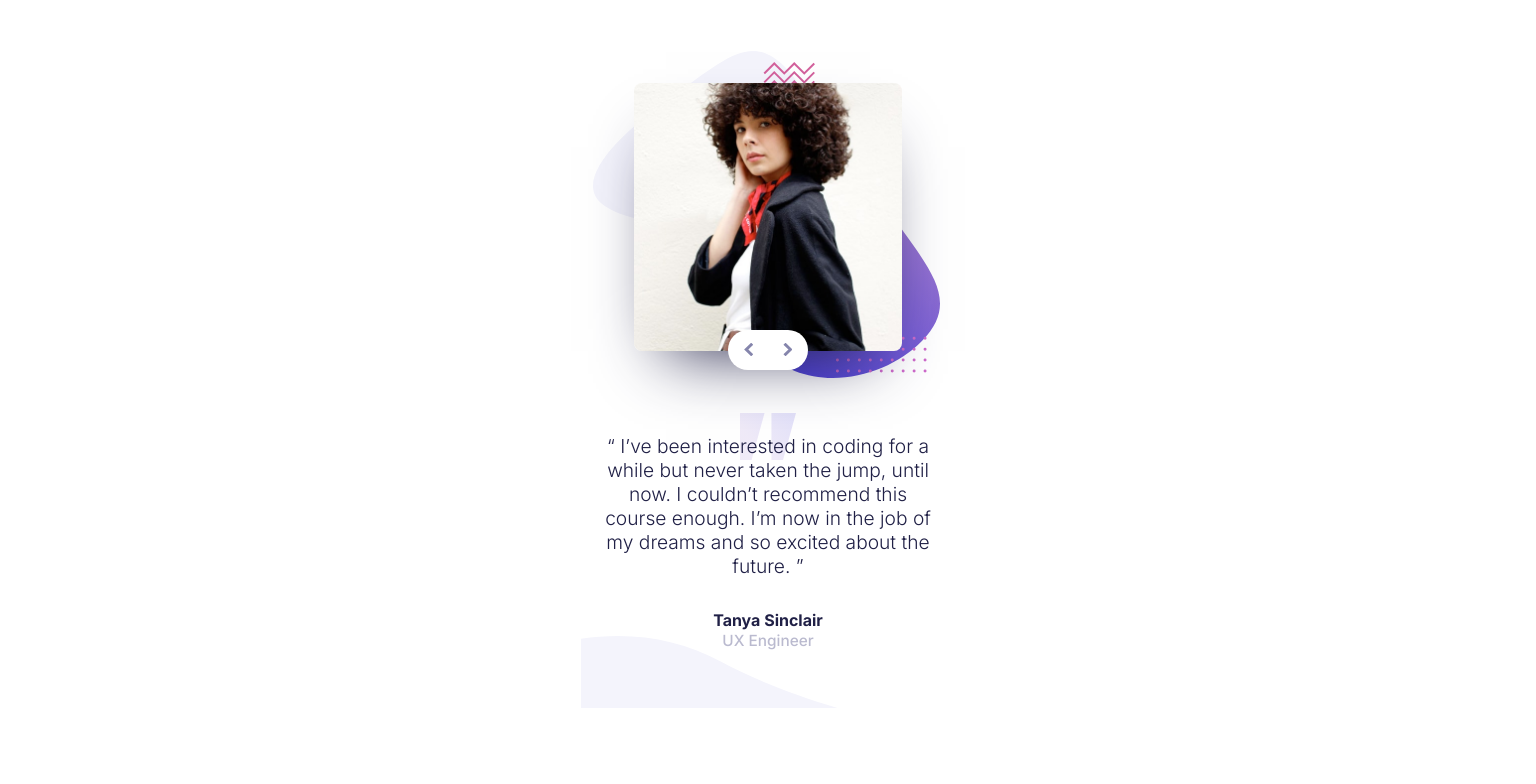
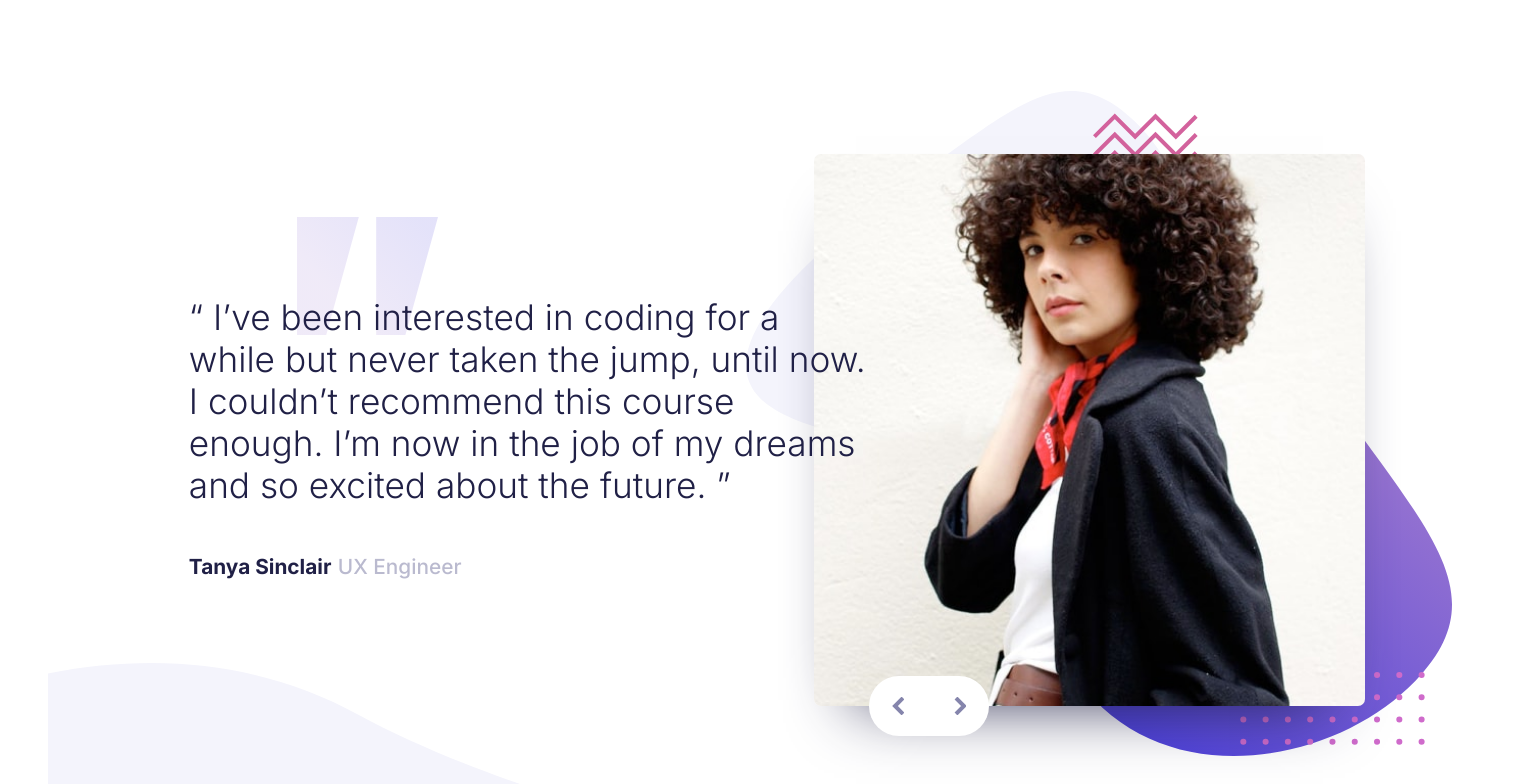
Before and after one commit to MauroLG/fm-coding-bootcamp-testimonials-slider, a plain HTML site: page index.html in a window 1536 px wide. Shown: the top 784 px of the page. Drawn offline with Linux system fonts and the light colour scheme.

Commit message:
Desktop final version HTML and CSS

```diff
--- a/styles.css
+++ b/styles.css
@@ -26,7 +26,6 @@ body {
 }
 
 .container {
-  margin-top: 1.5rem;
   width: 375px;
   height: 660px;
   display: flex;
@@ -127,3 +126,95 @@ body {
 .attribution a {
   color: hsl(228, 45%, 44%);
 }
+
+/* DESKTOP MODE */
+
+@media (min-width: 1440px) {
+  .container {
+    width: 1440px;
+    height: 780px;
+    margin-top: 1.5rem;
+    display: flex;
+    flex-direction: row-reverse;
+    justify-content: center;
+    align-items: center;
+    background-image: url(./images/pattern-bg.svg),
+      url(./images/pattern-quotes.svg), url(./images/pattern-curve.svg);
+    background-size: 49%, 9.8%, 52%;
+    background-position: 95% 37%, 19.2% 25.5%, -30px 104%;
+  }
+
+  .top {
+    position: relative;
+    width: 40%;
+    height: 551px;
+    padding-right: 2rem;
+    display: flex;
+    flex-direction: column;
+    justify-content: center;
+    align-items: center;
+  }
+
+  .bottom {
+    width: 50%;
+    margin-top: 0;
+    padding-top: 0;
+    text-align: left;
+    padding-left: 4.4rem;
+    padding-right: 0;
+    font-size: 1rem;
+    font-weight: 300;
+    display: flex;
+    flex-direction: column;
+    justify-content: center;
+    align-items: flex-start;
+  }
+
+  .review {
+    z-index: 2;
+    font-size: 1.1rem;
+  }
+
+  .user {
+    display: flex;
+    margin-top: 1.5rem;
+  }
+
+  .user__name {
+    font-size: 0.65rem;
+  }
+
+  .user__profile {
+    margin-left: 0.2rem;
+    font-size: 0.65rem;
+  }
+
+  .img-profile {
+    position: absolute;
+    left: -10%;
+    margin-top: -0.5rem;
+    width: 90%;
+    border-radius: 0.22rem;
+    box-shadow: 0 1.1rem 2rem -1.3rem hsl(240, 38%, 20%);
+  }
+
+  .slider-control {
+    left: -1%;
+    bottom: -4%;
+    width: 120px;
+    height: 60px;
+  }
+
+  .slider-control img {
+    width: 12px;
+    height: 18px;
+  }
+
+  .icon-prev {
+    margin-right: 25px;
+  }
+
+  .icon-next {
+    margin-left: 25px;
+  }
+}
```
